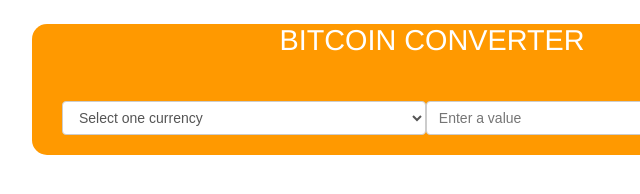
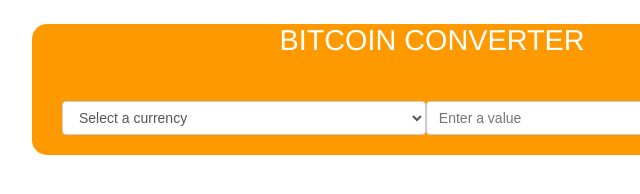
Before and after one commit to ribeiromatheus/bitcoin-converter, a plain HTML site: page index.html in a window 1280 px wide. Shown: the full height of the page, 208-848 px from the left. Drawn offline with Linux system fonts and the light colour scheme; no server answers.

Commit message:
Update index.html

```diff
--- a/index.html
+++ b/index.html
@@ -14,7 +14,7 @@
         </header>
         <section id="content">
             <select class="form-control" id="currencies">
-                <option>Select one currency</option>
+                <option>Select a currency</option>
             </select>
             <input class="form-control" id="currencyValue" min="0" type="number" placeholder="Enter a value">
         </section>
```
